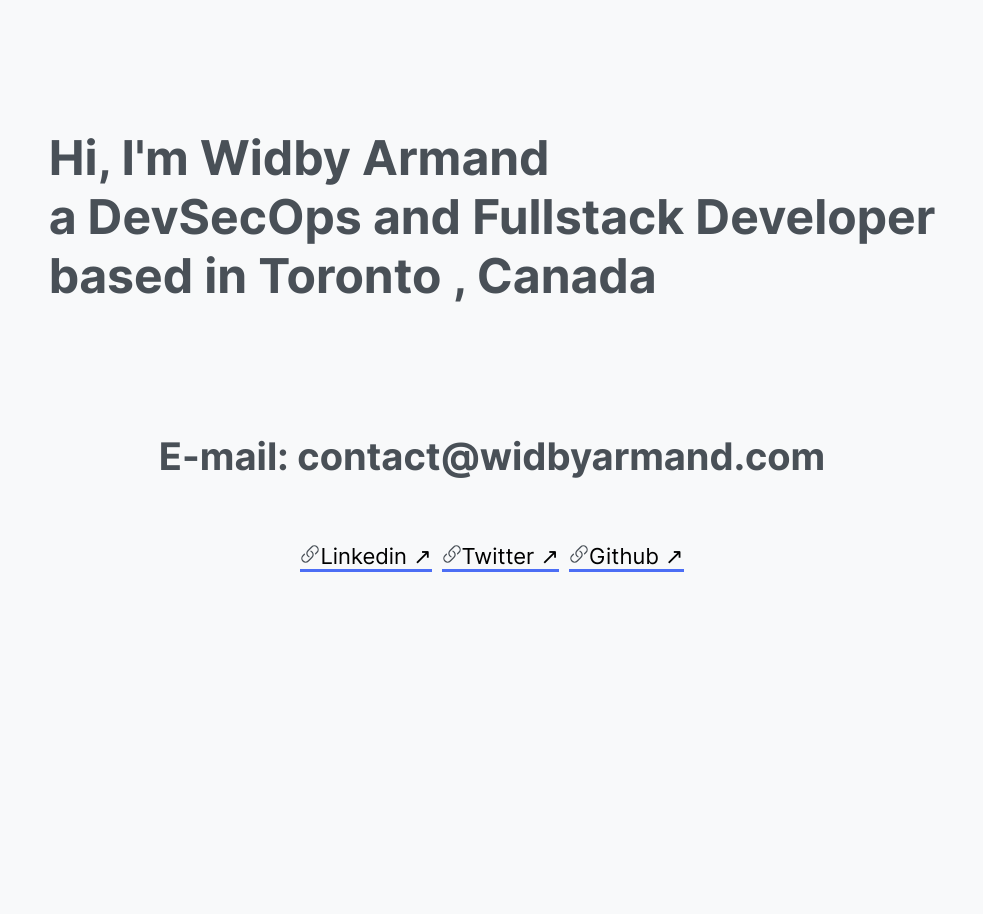
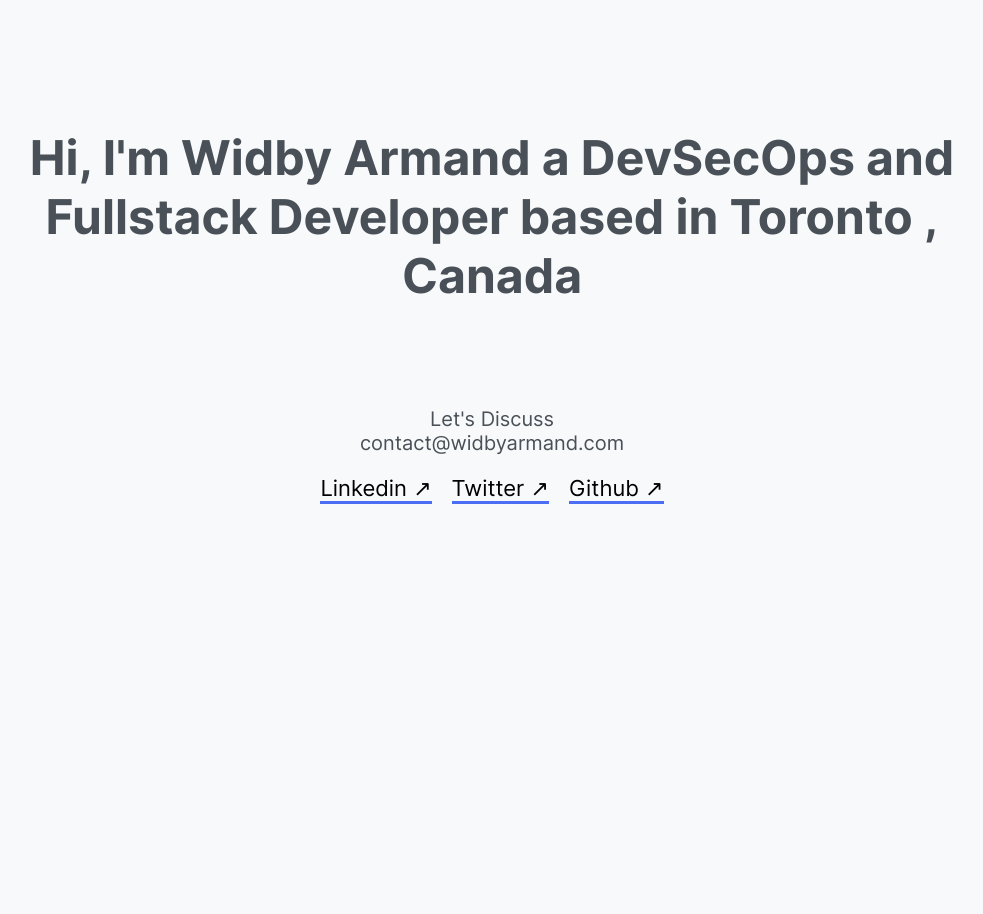
Before and after one commit to widbyarmand/portfolio, a PHP site: page / in a window 1280 px wide. Shown: the whole page, without its empty margins (148-1131 px from the left). Before the commit the page ends 572 px from the top, so only its background shows below. Run offline with PHP 8.4, Linux system fonts and the light colour scheme.

```diff
--- a/css/reset.css
+++ b/css/reset.css
@@ -53,6 +53,7 @@
 
 html {
   font-size: 62.5%;
+  box-sizing: border-box;
 }
 
 *,
@@ -67,6 +68,7 @@ html {
 }
 
 body {
+  box-sizing: border-box;
   font-weight: 400;
   background-color: var(--bg-color);
   color: var(--text-color);
@@ -76,6 +78,6 @@ body {
 
 html,
 body {
-  overflow-x: hidden; /* This hides the horizontal scrollbar */
+  overflow-x: hidden;
   white-space: normal;
 }
--- a/css/style.css
+++ b/css/style.css
@@ -1,22 +1,31 @@
-/* body {
-  display: grid;
-  height: 100vh;
-  place-items: center;
-  background-color: #dee2e6;
-} */
-body {
-  overflow-x: hidden; /* This hides the horizontal scrollbar */
+header {
+  margin: 10% auto;
+  width: 80%;
+  text-align: center;
 }
 
-header {
-  display: grid;
-  place-items: center;
-  height: 100vh;
-  white-space: normal;
-  padding-top: 10%;
-  padding-bottom: 10%;
+h1 {
+  font-size: 4.8rem;
+  margin-bottom: 10%;
+}
+p {
+  font-size: 2rem;
+  word-wrap: break-word;
 }
 
+.social {
+  display: flex;
+  gap: 2rem;
+  justify-content: center;
+  margin-bottom: 40%;
+}
+.contact {
+  margin-bottom: 2rem;
+}
+
+.anchor {
+  font-size: 2.2rem;
+}
 .anchor:link,
 .anchor:visited {
   color: black;
@@ -32,25 +41,6 @@ header {
   color: blue;
 }
 
-.anchor {
-  font-size: 2.2rem;
-}
-
-.social {
-  display: flex;
-  gap: 1rem;
-  margin-bottom: 40%;
-}
-
-h1 {
-  font-size: 4.8rem;
-  margin-bottom: 10%;
-}
-h2 {
-  font-size: 3.8rem;
-  margin-bottom: 5%;
-}
-
 .icon {
   width: 20px;
 }
--- a/index.html
+++ b/index.html
@@ -5,84 +5,38 @@
     <meta name="viewport" content="width=device-width, initial-scale=1.0" />
     <link rel="stylesheet" href="css/reset.css" />
     <link rel="stylesheet" href="css/style.css" />
-    <link rel="stylesheet" href="css/querie.css" />
+    <link rel="stylesheet" href="css/queries.css" />
     <title>Widby Armand portfolio</title>
   </head>
   <body>
     <header>
+      <div class="heading">
         <h1>
-        Hi, I'm Widby Armand <br />a DevSecOps and Fullstack Developer <br />
-        based in Toronto , Canada
+          Hi, I'm Widby Armand a DevSecOps and Fullstack Developer based in
+          Toronto , Canada
         </h1>
-      <h2>E-mail: contact@widbyarmand.com</h2>
+        <p>Let's Discuss</p>
+        <p class="contact">contact@widbyarmand.com</p>
+      </div>
 
       <div class="social">
-        <div>
         <a
           class="anchor"
           href="https://www.linkedin.com/in/widbyarmand/"
           target="_blank"
-          >
-            <svg
-              xmlns="http://www.w3.org/2000/svg"
-              fill="none"
-              viewBox="0 0 24 24"
-              stroke-width="1.5"
-              stroke="currentColor"
-              class="icon"
-            >
-              <path
-                stroke-linecap="round"
-                stroke-linejoin="round"
-                d="M13.19 8.688a4.5 4.5 0 011.242 7.244l-4.5 4.5a4.5 4.5 0 01-6.364-6.364l1.757-1.757m13.35-.622l1.757-1.757a4.5 4.5 0 00-6.364-6.364l-4.5 4.5a4.5 4.5 0 001.242 7.244"
-              /></svg
           >Linkedin &nearr;</a
         >
-        </div>
-        <div>
+
         <a
           class="anchor"
           href="https://twitter.com/widby_armand"
           target="_blank"
-          >
-            <svg
-              xmlns="http://www.w3.org/2000/svg"
-              fill="none"
-              viewBox="0 0 24 24"
-              stroke-width="1.5"
-              stroke="currentColor"
-              class="icon"
-            >
-              <path
-                stroke-linecap="round"
-                stroke-linejoin="round"
-                d="M13.19 8.688a4.5 4.5 0 011.242 7.244l-4.5 4.5a4.5 4.5 0 01-6.364-6.364l1.757-1.757m13.35-.622l1.757-1.757a4.5 4.5 0 00-6.364-6.364l-4.5 4.5a4.5 4.5 0 001.242 7.244"
-              /></svg
           >Twitter &nearr;</a
         >
-        </div>
-        <div>
-          <a
-            class="anchor"
-            href="https://github.com/widbyarmand"
-            target="_blank"
-          >
-            <svg
-              xmlns="http://www.w3.org/2000/svg"
-              fill="none"
-              viewBox="0 0 24 24"
-              stroke-width="1.5"
-              stroke="currentColor"
-              class="icon"
-            >
-              <path
-                stroke-linecap="round"
-                stroke-linejoin="round"
-                d="M13.19 8.688a4.5 4.5 0 011.242 7.244l-4.5 4.5a4.5 4.5 0 01-6.364-6.364l1.757-1.757m13.35-.622l1.757-1.757a4.5 4.5 0 00-6.364-6.364l-4.5 4.5a4.5 4.5 0 001.242 7.244"
-              /></svg
+
+        <a class="anchor" href="https://github.com/widbyarmand" target="_blank"
           >Github &nearr;</a
         >
-        </div>
       </div>
     </header>
   </body>
```
Also changed, not shown: css/queries.css (deleted, +0 -40 lines). Lines whose indentation alone changed are shown as unchanged.
